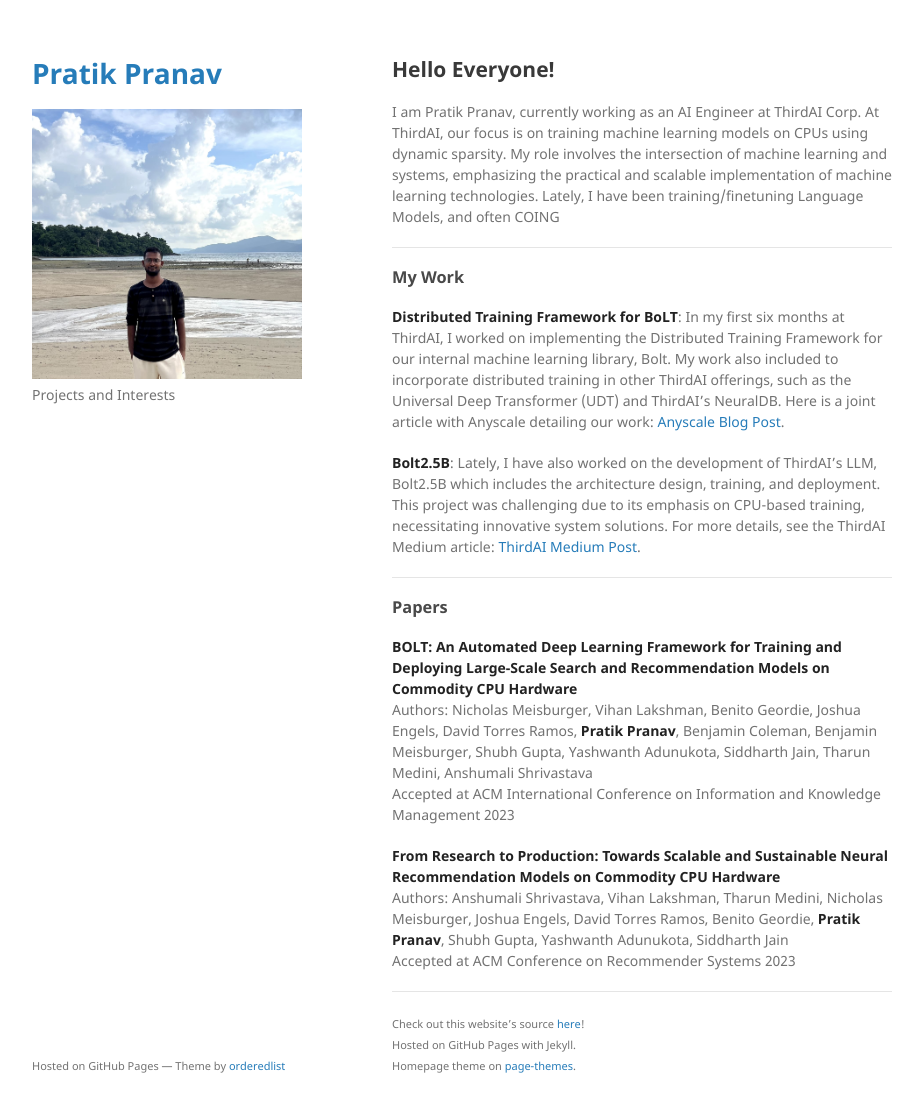
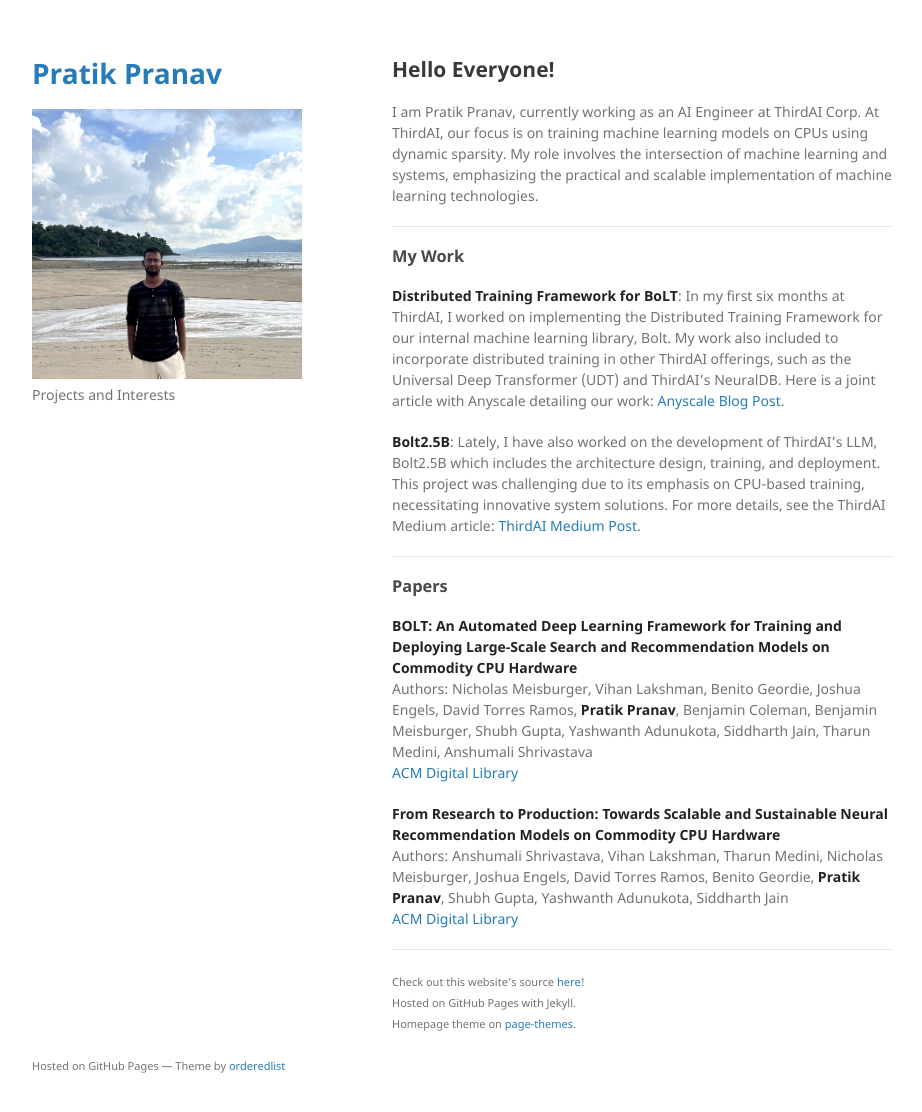
Before and after one commit to pratkpranav/pratkpranav.github.io, a Jekyll site: the page built from index.md, in a window 1280 px wide and 1145 px high. Shown: the top 1112 px of the window, without its empty margins (178-1100 px from the left). Built offline with Jekyll 4.4.1, drawn with Linux system fonts in a browser that asks for light colours.

Commit message:
separate hyperlink

```diff
--- a/index.md
+++ b/index.md
@@ -5,7 +5,7 @@ title: "Pratik Pranav"
 ---
 
 ## Hello Everyone!
-I am Pratik Pranav, currently working as an AI Engineer at ThirdAI Corp. At ThirdAI, our focus is on training machine learning models on CPUs using dynamic sparsity. My role involves the intersection of machine learning and systems, emphasizing the practical and scalable implementation of machine learning technologies. Lately, I have been training/finetuning Language Models, and often COING
+I am Pratik Pranav, currently working as an AI Engineer at ThirdAI Corp. At ThirdAI, our focus is on training machine learning models on CPUs using dynamic sparsity. My role involves the intersection of machine learning and systems, emphasizing the practical and scalable implementation of machine learning technologies.
 
 ---
 
@@ -19,13 +19,13 @@ I am Pratik Pranav, currently working as an AI Engineer at ThirdAI Corp. At Thir
 
 ### Papers
 
-<a href="https://dl.acm.org/doi/abs/10.1145/3583780.3615458" style="color: blue;">**BOLT: An Automated Deep Learning Framework for Training and Deploying Large-Scale Search and Recommendation Models on Commodity CPU Hardware**</a>
+**BOLT: An Automated Deep Learning Framework for Training and Deploying Large-Scale Search and Recommendation Models on Commodity CPU Hardware**
 Authors: Nicholas Meisburger, Vihan Lakshman, Benito Geordie, Joshua Engels, David Torres Ramos, **Pratik Pranav**, Benjamin Coleman, Benjamin Meisburger, Shubh Gupta, Yashwanth Adunukota, Siddharth Jain, Tharun Medini, Anshumali Shrivastava
-Accepted at ACM International Conference on Information and Knowledge Management 2023
+[ACM Digital Library](https://dl.acm.org/doi/abs/10.1145/3583780.3615458)
 
-<a href="https://dl.acm.org/doi/10.1145/3604915.3610249" style="color: blue;">**From Research to Production: Towards Scalable and Sustainable Neural Recommendation Models on Commodity CPU Hardware**</a>
+**From Research to Production: Towards Scalable and Sustainable Neural Recommendation Models on Commodity CPU Hardware**
 Authors: Anshumali Shrivastava, Vihan Lakshman, Tharun Medini, Nicholas Meisburger, Joshua Engels, David Torres Ramos, Benito Geordie, **Pratik Pranav**, Shubh Gupta, Yashwanth Adunukota, Siddharth Jain
-Accepted at ACM Conference on Recommender Systems 2023
+[ACM Digital Library](https://dl.acm.org/doi/10.1145/3604915.3610249)
 
 ---
 
```
